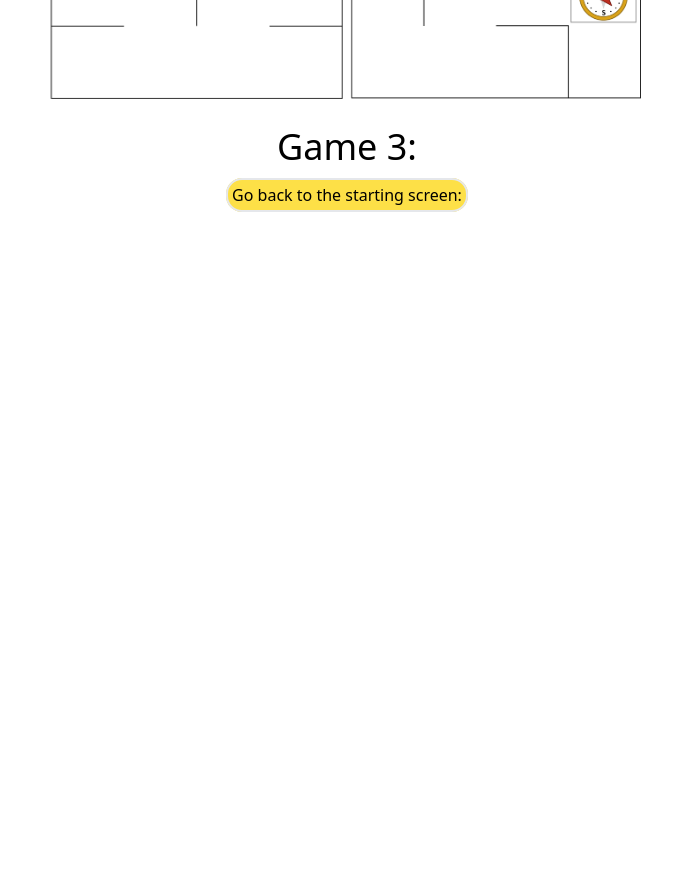
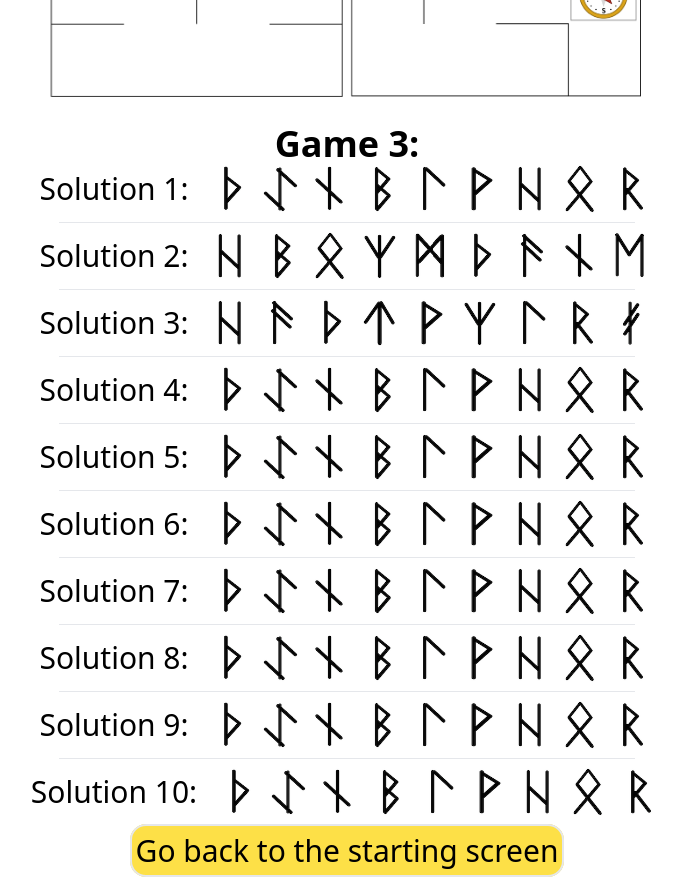
Before and after one commit to ElmuUuU/juniorwebdevelopment, a Next.js app: page /Solutions in a window 1280 px wide. Shown: the part 3500-4385 px from the top of the page, without its empty margins (293-975 px from the left). Before the commit the page ends 3723 px from the top, so only its background shows below. Built offline with nearby package versions, Linux system fonts and the light colour scheme.

Commit message:
Update Solutions.tsx

```diff
--- a/pages/Solutions.tsx
+++ b/pages/Solutions.tsx
@@ -3,12 +3,23 @@ import Image from 'next/image'
 import React from 'react'
 
 function Solutions() {
+  var Arrays = new Array()
+  Arrays[0] = new Array(4, 7, 8, 3, 10, 5, 11, 13, 2)
+  Arrays[1] = new Array(11, 3, 13, 9, 14, 4, 6, 8, 15)
+  Arrays[2] = new Array(11, 6, 4, 12, 5, 9, 10, 2, 1)
+  Arrays[3] = new Array(7, 10, 9, 3, 2, 6, 12, 13, 11)
+  Arrays[4] = new Array(3, 6, 11, 9, 7, 10, 12, 2, 4)
+  Arrays[5] = new Array(10, 13, 5, 9, 2, 3, 12, 15, 4)
+  Arrays[6] = new Array(1, 14, 11, 7, 2, 6, 10, 9, 12)
+  Arrays[7] = new Array(12, 10, 3, 11, 4, 13, 7, 15, 8)
+  Arrays[8] = new Array(1, 5, 3, 7, 15, 4, 11, 6, 12)
+  Arrays[9] = new Array(12, 9, 14, 7, 11, 5, 3, 10, 15)
   return (
-    <div className="mx-auto max-w-7xl items-center justify-center text-center">
+    <div>
       <Head>
         <title>Simple Map</title>
       </Head>
-      <div>
+      <div className="mx-auto max-w-7xl items-center justify-center text-center">
         <h1 className="mt-4 text-4xl font-bold">Game 1:</h1>
         <h2 className="text-2xl font-semibold">
           Scroll down for the next Game
@@ -71,8 +82,8 @@ function Solutions() {
           </div>
         </div>
       </div>
-      <div className="p-4 text-4xl">
-        Game 2:
+      <div className="mx-auto max-w-7xl items-center justify-center text-center">
+        <h1 className="mt-4 text-4xl font-bold">Game 2:</h1>
         <div className="pt-4">
           <Image src="/labyrinth1.png" width={300} height={300} />
           <Image src="/labyrinth2.png" width={300} height={300} />
@@ -88,13 +99,146 @@ function Solutions() {
           <Image src="/labyrinth8.png" width={300} height={300} />
         </div>
       </div>
-      <div className="text-4xl">Game 3:</div>
-      <div className="mt-4 mb-4">
+      <div className="mx-auto max-w-7xl items-center justify-center text-center">
+        <h1 className="mt-4 text-4xl font-bold">Game 3:</h1>
+        <div className="block">
+          <div className="flex items-center justify-center">
+            <h3 className="mr-4 text-3xl">Solution 1:</h3>
+            <Image src="/r4.png" width={50} height={50} />
+            <Image src="/r7.png" width={50} height={50} />
+            <Image src="/r8.png" width={50} height={50} />
+            <Image src="/r3.png" width={50} height={50} />
+            <Image src="/r10.png" width={50} height={50} />
+            <Image src="/r5.png" width={50} height={50} />
+            <Image src="/r11.png" width={50} height={50} />
+            <Image src="/r13.png" width={50} height={50} />
+            <Image src="/r2.png" width={50} height={50} />
+          </div>
+          <hr className="m-2 mx-auto max-w-xl" />
+          <div className="flex items-center justify-center">
+            <h3 className="mr-4 text-3xl">Solution 2:</h3>
+            <Image src="/r11.png" width={50} height={50} />
+            <Image src="/r3.png" width={50} height={50} />
+            <Image src="/r13.png" width={50} height={50} />
+            <Image src="/r9.png" width={50} height={50} />
+            <Image src="/r14.png" width={50} height={50} />
+            <Image src="/r4.png" width={50} height={50} />
+            <Image src="/r6.png" width={50} height={50} />
+            <Image src="/r8.png" width={50} height={50} />
+            <Image src="/r15.png" width={50} height={50} />
+          </div>
+          <hr className="m-2 mx-auto max-w-xl" />
+          <div className="flex items-center justify-center">
+            <h3 className="mr-4 text-3xl">Solution 3:</h3>
+            <Image src="/r11.png" width={50} height={50} />
+            <Image src="/r6.png" width={50} height={50} />
+            <Image src="/r4.png" width={50} height={50} />
+            <Image src="/r12.png" width={50} height={50} />
+            <Image src="/r5.png" width={50} height={50} />
+            <Image src="/r9.png" width={50} height={50} />
+            <Image src="/r10.png" width={50} height={50} />
+            <Image src="/r2.png" width={50} height={50} />
+            <Image src="/r1.png" width={50} height={50} />
+          </div>
+          <hr className="m-2 mx-auto max-w-xl" />
+          <div className="flex items-center justify-center ">
+            <h3 className="mr-4 text-3xl">Solution 4:</h3>
+            <Image src="/r4.png" width={50} height={50} />
+            <Image src="/r7.png" width={50} height={50} />
+            <Image src="/r8.png" width={50} height={50} />
+            <Image src="/r3.png" width={50} height={50} />
+            <Image src="/r10.png" width={50} height={50} />
+            <Image src="/r5.png" width={50} height={50} />
+            <Image src="/r11.png" width={50} height={50} />
+            <Image src="/r13.png" width={50} height={50} />
+            <Image src="/r2.png" width={50} height={50} />
+          </div>
+          <hr className="m-2 mx-auto max-w-xl" />
+          <div className="flex items-center justify-center ">
+            <h3 className="mr-4 text-3xl">Solution 5:</h3>
+            <Image src="/r4.png" width={50} height={50} />
+            <Image src="/r7.png" width={50} height={50} />
+            <Image src="/r8.png" width={50} height={50} />
+            <Image src="/r3.png" width={50} height={50} />
+            <Image src="/r10.png" width={50} height={50} />
+            <Image src="/r5.png" width={50} height={50} />
+            <Image src="/r11.png" width={50} height={50} />
+            <Image src="/r13.png" width={50} height={50} />
+            <Image src="/r2.png" width={50} height={50} />
+          </div>
+          <hr className="m-2 mx-auto max-w-xl" />
+          <div className="flex items-center justify-center ">
+            <h3 className="mr-4 text-3xl">Solution 6:</h3>
+            <Image src="/r4.png" width={50} height={50} />
+            <Image src="/r7.png" width={50} height={50} />
+            <Image src="/r8.png" width={50} height={50} />
+            <Image src="/r3.png" width={50} height={50} />
+            <Image src="/r10.png" width={50} height={50} />
+            <Image src="/r5.png" width={50} height={50} />
+            <Image src="/r11.png" width={50} height={50} />
+            <Image src="/r13.png" width={50} height={50} />
+            <Image src="/r2.png" width={50} height={50} />
+          </div>
+          <hr className="m-2 mx-auto max-w-xl" />
+          <div className="flex items-center justify-center ">
+            <h3 className="mr-4 text-3xl">Solution 7:</h3>
+            <Image src="/r4.png" width={50} height={50} />
+            <Image src="/r7.png" width={50} height={50} />
+            <Image src="/r8.png" width={50} height={50} />
+            <Image src="/r3.png" width={50} height={50} />
+            <Image src="/r10.png" width={50} height={50} />
+            <Image src="/r5.png" width={50} height={50} />
+            <Image src="/r11.png" width={50} height={50} />
+            <Image src="/r13.png" width={50} height={50} />
+            <Image src="/r2.png" width={50} height={50} />
+          </div>
+          <hr className="m-2 mx-auto max-w-xl" />
+          <div className="flex items-center justify-center ">
+            <h3 className="mr-4 text-3xl">Solution 8:</h3>
+            <Image src="/r4.png" width={50} height={50} />
+            <Image src="/r7.png" width={50} height={50} />
+            <Image src="/r8.png" width={50} height={50} />
+            <Image src="/r3.png" width={50} height={50} />
+            <Image src="/r10.png" width={50} height={50} />
+            <Image src="/r5.png" width={50} height={50} />
+            <Image src="/r11.png" width={50} height={50} />
+            <Image src="/r13.png" width={50} height={50} />
+            <Image src="/r2.png" width={50} height={50} />
+          </div>
+          <hr className="m-2 mx-auto max-w-xl" />
+          <div className="flex items-center justify-center ">
+            <h3 className="mr-4 text-3xl">Solution 9:</h3>
+            <Image src="/r4.png" width={50} height={50} />
+            <Image src="/r7.png" width={50} height={50} />
+            <Image src="/r8.png" width={50} height={50} />
+            <Image src="/r3.png" width={50} height={50} />
+            <Image src="/r10.png" width={50} height={50} />
+            <Image src="/r5.png" width={50} height={50} />
+            <Image src="/r11.png" width={50} height={50} />
+            <Image src="/r13.png" width={50} height={50} />
+            <Image src="/r2.png" width={50} height={50} />
+          </div>
+          <hr className="m-2 mx-auto max-w-xl" />
+          <div className="flex items-center justify-center ">
+            <h3 className="mr-4 text-3xl">Solution 10:</h3>
+            <Image src="/r4.png" width={50} height={50} />
+            <Image src="/r7.png" width={50} height={50} />
+            <Image src="/r8.png" width={50} height={50} />
+            <Image src="/r3.png" width={50} height={50} />
+            <Image src="/r10.png" width={50} height={50} />
+            <Image src="/r5.png" width={50} height={50} />
+            <Image src="/r11.png" width={50} height={50} />
+            <Image src="/r13.png" width={50} height={50} />
+            <Image src="/r2.png" width={50} height={50} />
+          </div>
+        </div>
+      </div>
+      <div className="mx-auto mt-4 mb-4 max-w-7xl text-center">
         <a
           href="/"
-          className="font bold mt-4 cursor-pointer rounded-2xl border-2 bg-yellow-300 p-1"
+          className="font bold mt-4 cursor-pointer rounded-2xl border-2 bg-yellow-300 p-1 text-3xl"
         >
-          Go back to the starting screen:
+          Go back to the starting screen
         </a>
       </div>
     </div>
```
